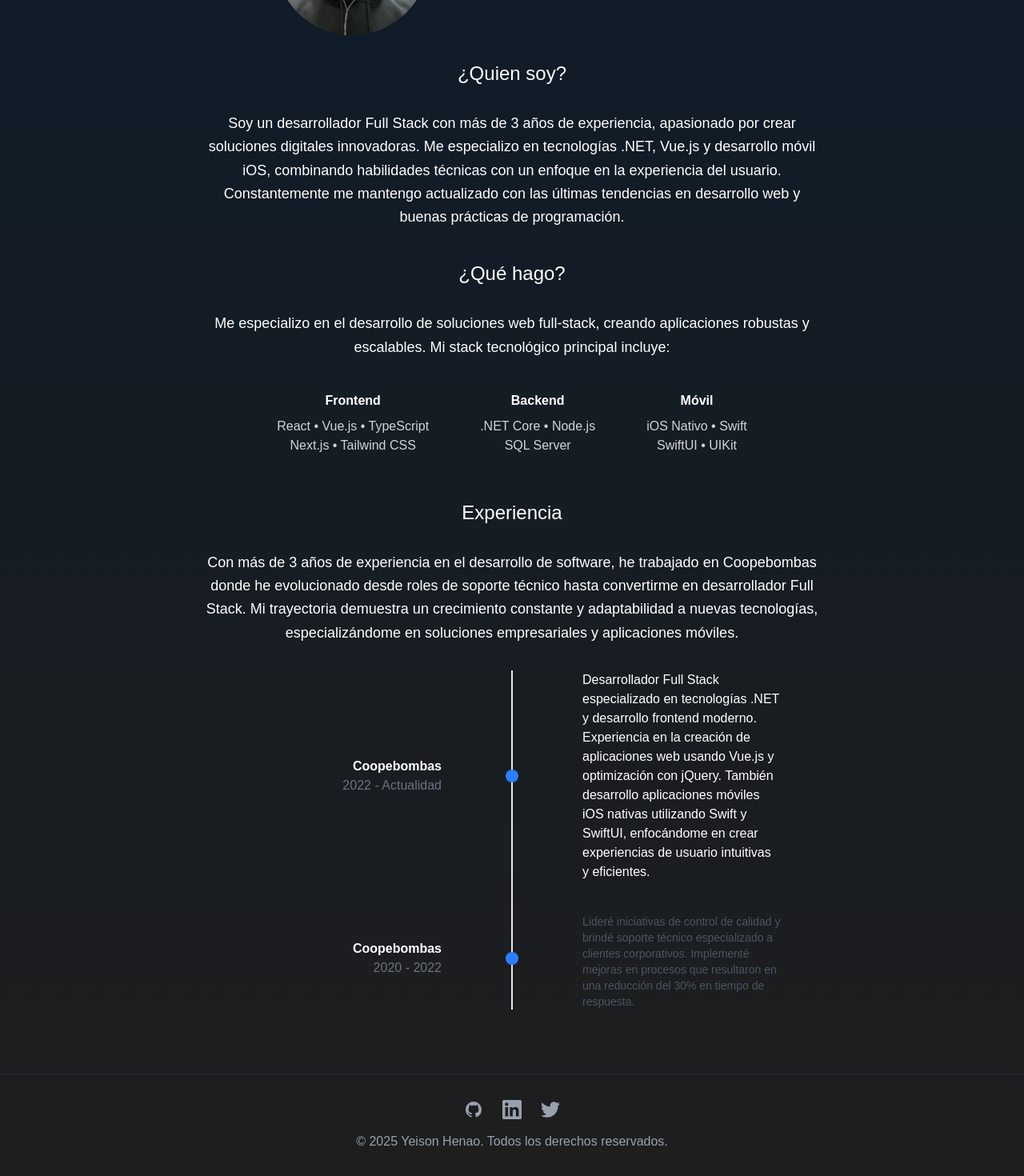
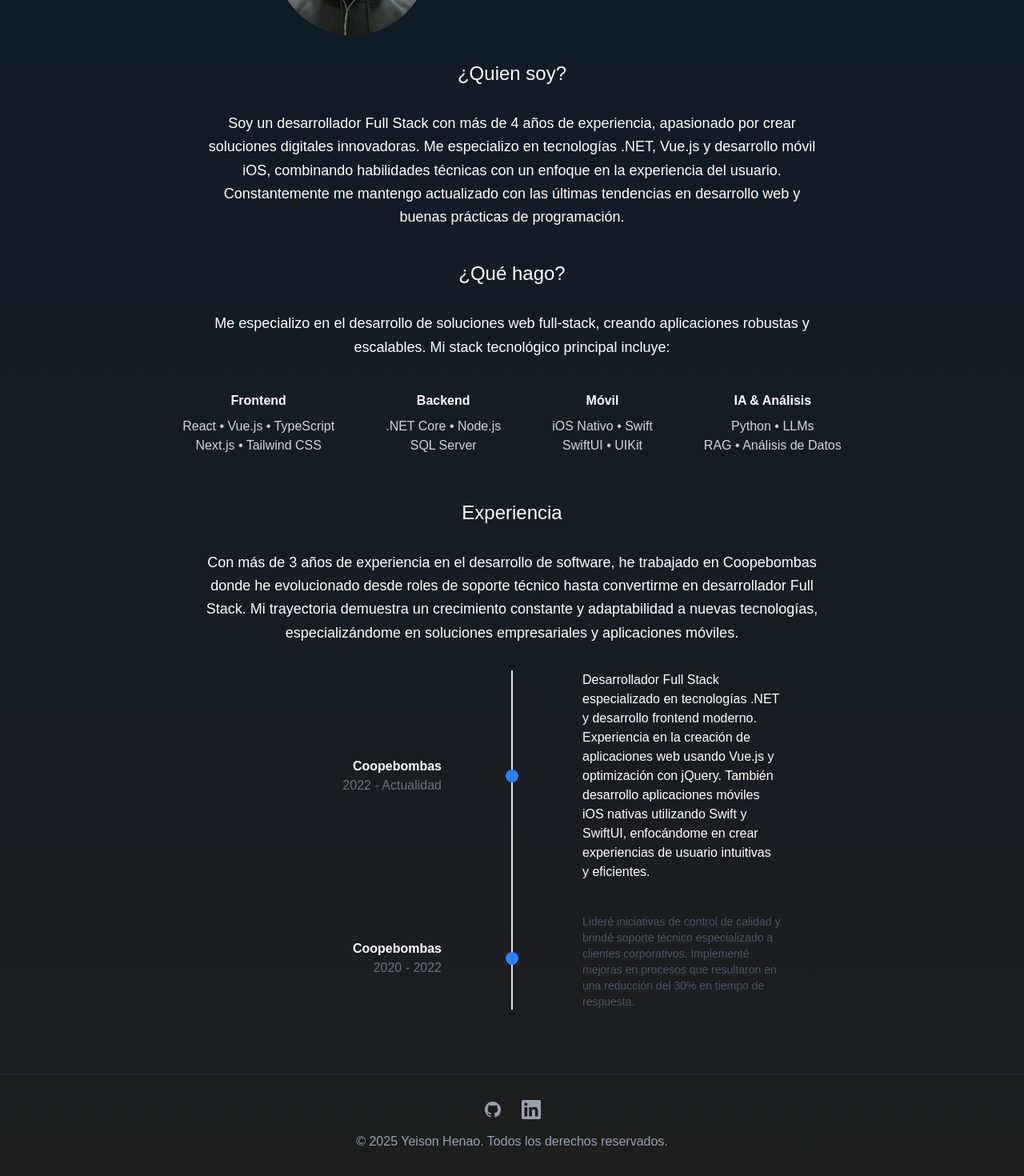
Before and after one commit to YeisonHenao/portfolio, a React (Vite) app: page / in a window 1280 px wide. Shown: the part 264-1734 px from the top of the page at 80% size. Built offline with nearby package versions, Linux system fonts and the light colour scheme.

Commit message:
Se implementan librerias para deploy , se mejora redacción y se añade nueva experiencia

```diff
--- a/package.json
+++ b/package.json
@@ -7,7 +7,9 @@
     "dev": "vite",
     "build": "tsc -b && vite build",
     "lint": "eslint .",
-    "preview": "vite preview"
+    "preview": "vite preview",
+    "predeploy": "npm run build",
+    "deploy": "gh-pages -d dist"
   },
   "dependencies": {
     "@tailwindcss/vite": "^4.0.0",
@@ -25,6 +27,7 @@
     "eslint": "^9.17.0",
     "eslint-plugin-react-hooks": "^5.0.0",
     "eslint-plugin-react-refresh": "^0.4.16",
+    "gh-pages": "^5.0.0",
     "globals": "^15.14.0",
     "typescript": "~5.6.2",
     "typescript-eslint": "^8.18.2",
--- a/src/App.tsx
+++ b/src/App.tsx
@@ -21,9 +21,9 @@ function App() {
           <div className="flex flex-col items-center">
             <div className="flex items-center gap-4">
               <img
-                src="/src/assets/yo.jpg"
+                className="w-48 h-48 rounded-full object-cover"
+                src="/portfolio/yo.jpg"
                 alt="Yeison Henao"
-                className="w-48 h-48 rounded-full object-cover"
               />
               <h1 className="text-6xl font-sans">Yeison Henao</h1>
             </div>
@@ -33,10 +33,13 @@ function App() {
           <div>
             <h2 className="text-center text-2xl m-8">¿Quien soy?</h2>
             <p className="text-center max-w-3xl mx-auto leading-relaxed text-lg">
-              Soy un desarrollador Full Stack con más de 3 años de experiencia, apasionado por crear soluciones digitales innovadoras.
-              Me especializo en tecnologías .NET, Vue.js y desarrollo móvil iOS, combinando habilidades técnicas con un enfoque en la
-              experiencia del usuario. Constantemente me mantengo actualizado con las últimas tendencias en desarrollo web y
-              buenas prácticas de programación.
+              Soy un desarrollador Full Stack con más de 4 años de experiencia,
+              apasionado por crear soluciones digitales innovadoras. Me
+              especializo en tecnologías .NET, Vue.js y desarrollo móvil iOS,
+              combinando habilidades técnicas con un enfoque en la experiencia
+              del usuario. Constantemente me mantengo actualizado con las
+              últimas tendencias en desarrollo web y buenas prácticas de
+              programación.
             </p>
           </div>
         </section>
@@ -44,8 +47,9 @@ function App() {
           <div className="mt-10">
             <h2 className="text-center text-2xl m-8">¿Qué hago?</h2>
             <p className="text-center max-w-3xl mx-auto leading-relaxed text-lg">
-              Me especializo en el desarrollo de soluciones web full-stack, creando aplicaciones
-              robustas y escalables. Mi stack tecnológico principal incluye:
+              Me especializo en el desarrollo de soluciones web full-stack,
+              creando aplicaciones robustas y escalables. Mi stack tecnológico
+              principal incluye:
             </p>
             <div className="flex flex-wrap justify-center gap-8 mt-6 max-w-4xl mx-auto">
               <div className="text-center p-4">
@@ -63,6 +67,11 @@ function App() {
                 <p className="text-gray-300">iOS Nativo • Swift</p>
                 <p className="text-gray-300">SwiftUI • UIKit</p>
               </div>
+              <div className="text-center p-4">
+                <h3 className="font-bold mb-2">IA & Análisis</h3>
+                <p className="text-gray-300">Python • LLMs</p>
+                <p className="text-gray-300">RAG • Análisis de Datos</p>
+              </div>
             </div>
           </div>
         </section>
@@ -70,10 +79,12 @@ function App() {
           <div className="mt-10">
             <h2 className="text-center text-2xl m-8">Experiencia</h2>
             <p className="text-center max-w-3xl mx-auto leading-relaxed text-lg mb-8">
-              Con más de 3 años de experiencia en el desarrollo de software, he trabajado en Coopebombas
-              donde he evolucionado desde roles de soporte técnico hasta convertirme en desarrollador Full Stack.
-              Mi trayectoria demuestra un crecimiento constante y adaptabilidad a nuevas tecnologías,
-              especializándome en soluciones empresariales y aplicaciones móviles.
+              Con más de 3 años de experiencia en el desarrollo de software, he
+              trabajado en Coopebombas donde he evolucionado desde roles de
+              soporte técnico hasta convertirme en desarrollador Full Stack. Mi
+              trayectoria demuestra un crecimiento constante y adaptabilidad a
+              nuevas tecnologías, especializándome en soluciones empresariales y
+              aplicaciones móviles.
             </p>
             <div className="max-w-2xl mx-auto mt-8">
               <div className="relative">
@@ -87,10 +98,13 @@ function App() {
                     <div className="absolute left-1/2 transform -translate-x-1/2 w-4 h-4 bg-blue-500 rounded-full"></div>
                     <div className="w-5/12 pl-8">
                       <p>
-                        Desarrollador Full Stack especializado en tecnologías .NET y desarrollo frontend moderno.
-                        Experiencia en la creación de aplicaciones web usando Vue.js y optimización con jQuery.
-                        También desarrollo aplicaciones móviles iOS nativas utilizando Swift y SwiftUI,
-                        enfocándome en crear experiencias de usuario intuitivas y eficientes.
+                        Desarrollador Full Stack especializado en tecnologías
+                        .NET y desarrollo frontend moderno. Experiencia en la
+                        creación de aplicaciones web usando Vue.js y
+                        optimización con jQuery. También desarrollo aplicaciones
+                        móviles iOS nativas utilizando Swift y SwiftUI,
+                        enfocándome en crear experiencias de usuario intuitivas
+                        y eficientes.
                       </p>
                     </div>
                   </div>
@@ -102,7 +116,10 @@ function App() {
                     <div className="absolute left-1/2 transform -translate-x-1/2 w-4 h-4 bg-blue-500 rounded-full"></div>
                     <div className="w-5/12 pl-8">
                       <p className="mt-2 text-sm text-gray-600">
-                        Lideré iniciativas de control de calidad y brindé soporte técnico especializado a clientes corporativos. Implementé mejoras en procesos que resultaron en una reducción del 30% en tiempo de respuesta.
+                        Lideré iniciativas de control de calidad y brindé
+                        soporte técnico especializado a clientes corporativos.
+                        Implementé mejoras en procesos que resultaron en una
+                        reducción del 30% en tiempo de respuesta.
                       </p>
                     </div>
                   </div>
@@ -115,23 +132,32 @@ function App() {
       <footer className="mt-20 py-8 border-t border-gray-800">
         <div className="max-w-4xl mx-auto px-4">
           <div className="flex justify-center space-x-6 mb-4">
-            <a href="https://github.com/YourGithub" className="text-gray-400 hover:text-white transition-colors duration-300" aria-label="GitHub">
+            <a
+              href="https://github.com/YeisonHenao"
+              className="text-gray-400 hover:text-white transition-colors duration-300"
+              aria-label="GitHub"
+            >
               <svg className="h-6 w-6" fill="currentColor" viewBox="0 0 24 24">
-                <path fillRule="evenodd" d="M12 2C6.477 2 2 6.484 2 12.017c0 4.425 2.865 8.18 6.839 9.504.5.092.682-.217.682-.483 0-.237-.008-.868-.013-1.703-2.782.605-3.369-1.343-3.369-1.343-.454-1.158-1.11-1.466-1.11-1.466-.908-.62.069-.608.069-.608 1.003.07 1.531 1.032 1.531 1.032.892 1.53 2.341 1.088 2.91.832.092-.647.35-1.088.636-1.338-2.22-.253-4.555-1.113-4.555-4.951 0-1.093.39-1.988 1.029-2.688-.103-.253-.446-1.272.098-2.65 0 0 .84-.27 2.75 1.026A9.564 9.564 0 0112 6.844c.85.004 1.705.115 2.504.337 1.909-1.296 2.747-1.027 2.747-1.027.546 1.379.202 2.398.1 2.651.64.7 1.028 1.595 1.028 2.688 0 3.848-2.339 4.695-4.566 4.943.359.309.678.92.678 1.855 0 1.338-.012 2.419-.012 2.747 0 .268.18.58.688.482A10.019 10.019 0 0022 12.017C22 6.484 17.522 2 12 2z" clipRule="evenodd"/>
+                <path
+                  fillRule="evenodd"
+                  d="M12 2C6.477 2 2 6.484 2 12.017c0 4.425 2.865 8.18 6.839 9.504.5.092.682-.217.682-.483 0-.237-.008-.868-.013-1.703-2.782.605-3.369-1.343-3.369-1.343-.454-1.158-1.11-1.466-1.11-1.466-.908-.62.069-.608.069-.608 1.003.07 1.531 1.032 1.531 1.032.892 1.53 2.341 1.088 2.91.832.092-.647.35-1.088.636-1.338-2.22-.253-4.555-1.113-4.555-4.951 0-1.093.39-1.988 1.029-2.688-.103-.253-.446-1.272.098-2.65 0 0 .84-.27 2.75 1.026A9.564 9.564 0 0112 6.844c.85.004 1.705.115 2.504.337 1.909-1.296 2.747-1.027 2.747-1.027.546 1.379.202 2.398.1 2.651.64.7 1.028 1.595 1.028 2.688 0 3.848-2.339 4.695-4.566 4.943.359.309.678.92.678 1.855 0 1.338-.012 2.419-.012 2.747 0 .268.18.58.688.482A10.019 10.019 0 0022 12.017C22 6.484 17.522 2 12 2z"
+                  clipRule="evenodd"
+                />
               </svg>
             </a>
-            <a href="https://linkedin.com/in/YourLinkedin" className="text-gray-400 hover:text-white transition-colors duration-300" aria-label="LinkedIn">
+            <a
+              href="https://www.linkedin.com/in/yeisonhenao/"
+              className="text-gray-400 hover:text-white transition-colors duration-300"
+              aria-label="LinkedIn"
+            >
               <svg className="h-6 w-6" fill="currentColor" viewBox="0 0 24 24">
-                <path d="M20.447 20.452h-3.554v-5.569c0-1.328-.027-3.037-1.852-3.037-1.853 0-2.136 1.445-2.136 2.939v5.667H9.351V9h3.414v1.561h.046c.477-.9 1.637-1.85 3.37-1.85 3.601 0 4.267 2.37 4.267 5.455v6.286zM5.337 7.433c-1.144 0-2.063-.926-2.063-2.065 0-1.138.92-2.063 2.063-2.063 1.14 0 2.064.925 2.064 2.063 0 1.139-.925 2.065-2.064 2.065zm1.782 13.019H3.555V9h3.564v11.452zM22.225 0H1.771C.792 0 0 .774 0 1.729v20.542C0 23.227.792 24 1.771 24h20.451C23.2 24 24 23.227 24 22.271V1.729C24 .774 23.2 0 22.222 0h.003z"/>
-              </svg>
-            </a>
-            <a href="https://twitter.com/YourTwitter" className="text-gray-400 hover:text-white transition-colors duration-300" aria-label="Twitter">
-              <svg className="h-6 w-6" fill="currentColor" viewBox="0 0 24 24">
-                <path d="M23.953 4.57a10 10 0 01-2.825.775 4.958 4.958 0 002.163-2.723c-.951.555-2.005.959-3.127 1.184a4.92 4.92 0 00-8.384 4.482C7.69 8.095 4.067 6.13 1.64 3.162a4.822 4.822 0 00-.666 2.475c0 1.71.87 3.213 2.188 4.096a4.904 4.904 0 01-2.228-.616v.06a4.923 4.923 0 003.946 4.827 4.996 4.996 0 01-2.212.085 4.936 4.936 0 004.604 3.417 9.867 9.867 0 01-6.102 2.105c-.39 0-.779-.023-1.17-.067a13.995 13.995 0 007.557 2.209c9.053 0 13.998-7.496 13.998-13.985 0-.21 0-.42-.015-.63A9.935 9.935 0 0024 4.59z"/>
+                <path d="M20.447 20.452h-3.554v-5.569c0-1.328-.027-3.037-1.852-3.037-1.853 0-2.136 1.445-2.136 2.939v5.667H9.351V9h3.414v1.561h.046c.477-.9 1.637-1.85 3.37-1.85 3.601 0 4.267 2.37 4.267 5.455v6.286zM5.337 7.433c-1.144 0-2.063-.926-2.063-2.065 0-1.138.92-2.063 2.063-2.063 1.14 0 2.064.925 2.064 2.063 0 1.139-.925 2.065-2.064 2.065zm1.782 13.019H3.555V9h3.564v11.452zM22.225 0H1.771C.792 0 0 .774 0 1.729v20.542C0 23.227.792 24 1.771 24h20.451C23.2 24 24 23.227 24 22.271V1.729C24 .774 23.2 0 22.222 0h.003z" />
               </svg>
             </a>
           </div>
-          <p className="text-center text-gray-400">© 2025 Yeison Henao. Todos los derechos reservados.</p>
+          <p className="text-center text-gray-400">
+            © 2025 Yeison Henao. Todos los derechos reservados.
+          </p>
         </div>
       </footer>
     </>
--- a/vite.config.ts
+++ b/vite.config.ts
@@ -6,6 +6,7 @@ import viteImagemin from 'vite-plugin-imagemin'
 
 // https://vite.dev/config/
 export default defineConfig({
+  base: '/portfolio/',
   resolve: {
     alias: {
       '@components': '/src/components',
```
Also changed, not shown: public/yo.jpg (added), 1 other file (tests, documents, lock files or other folders).
